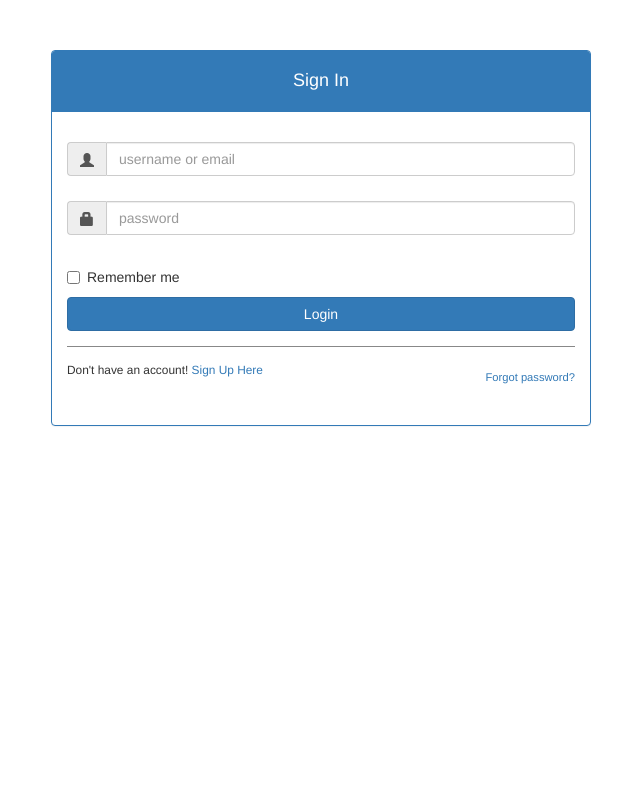
After one commit to Nitesh-Mishra/trip_advisor, a PHP site: page /login.php in a window 1280 px wide. The commit adds this page. Shown: the whole page, without its empty margins (319-959 px from the left). Run offline with PHP 8.4, Linux system fonts and the light colour scheme.

Commit message:
Added the login page

```diff
--- a/index.php
+++ b/index.php
@@ -348,6 +348,9 @@ Start -->
 	</div>
 
 	<hr/>
+
+
+
 </div>
 
 <?php include("footer.php"); ?>
--- /dev/null
+++ b/login.php
@@ -0,0 +1,141 @@
+<head>
+<link href="css/bootstrap.min.css" rel="stylesheet">
+<style type="text/css">
+    	hr {
+			  -moz-border-bottom-colors: none;
+			  -moz-border-image: none;
+			  -moz-border-left-colors: none;
+			  -moz-border-right-colors: none;
+			  -moz-border-top-colors: none;
+			  border-color: #337AB7;
+			  border-style: solid none;
+			  border-width: 3px 0;
+			  margin: 18px 0;
+			}
+    </style>
+
+<script src="js/jquery-1.11.1.min.js"></script>
+<script src="js/bootstrap.min.js"></script>
+</head>
+
+<body>
+	<div class="container">
+        <div id="loginbox" style="margin-top:50px;" class="mainbox col-md-6 col-md-offset-3 col-sm-8 col-sm-offset-2">
+            <div class="panel panel-primary" >
+                    <div class="panel-heading">
+                        <div class="panel-title"><center><h4>Sign In</h4></center></div>
+
+                    </div>
+
+                    <div style="padding-top:30px" class="panel-body" >
+
+                        <div style="display:none" id="login-alert" class="alert alert-danger col-sm-12"></div>
+
+                        <form id="loginform" class="form-horizontal" role="form">
+
+                            <div style="margin-bottom: 25px" class="input-group">
+                                        <span class="input-group-addon"><i class="glyphicon glyphicon-user"></i></span>
+                                        <input id="login-username" type="text" class="form-control" name="username" value="" placeholder="username or email">
+                            </div>
+
+                            <div style="margin-bottom: 25px" class="input-group">
+                                        <span class="input-group-addon"><i class="glyphicon glyphicon-lock"></i></span>
+                                        <input id="login-password" type="password" class="form-control" name="password" placeholder="password">
+                            </div>
+
+
+
+                            <div class="input-group">
+                                      <div class="checkbox">
+                                        <label>
+                                          <input id="login-remember" type="checkbox" name="remember" value="1"> Remember me
+                                        </label>
+                                      </div>
+                            </div>
+
+
+                                <div style="margin-top:10px" class="form-group">
+                                    <!-- Button -->
+
+                                    <div class="col-sm-12 controls">
+                                      <a id="btn-login" href="#" class="btn btn-large btn-block btn-primary">Login  </a>
+                            		</div>
+                                </div>
+
+
+                                <div class="form-group">
+                                    <div class="col-md-12 control">
+                                        <div style="border-top: 1px solid#888; padding-top:15px; font-size:85%" >
+                                            Don't have an account!
+                                        <a href="#" onClick="$('#loginbox').hide(); $('#signupbox').show()">
+                                            Sign Up Here
+                                        </a>
+                                        </div>
+                                        <div style="float:right; font-size: 80%; position: relative; top:-10px"><a href="#">Forgot password?</a></div>
+                                    </div>
+                                </div>
+                            </form>
+
+
+
+                        </div>
+                    </div>
+        </div>
+        <div id="signupbox" style="display:none; margin-top:50px" class="mainbox col-md-6 col-md-offset-3 col-sm-8 col-sm-offset-2">
+                    <div class="panel panel-primary">
+                        <div class="panel-heading">
+                            <div class="panel-title">
+                            	<center><h4>Sign Up</h4></center>
+
+                            </div>
+
+                        </div>
+                        <div class="panel-body" >
+                            <form id="signupform" class="form-horizontal" role="form">
+
+                                <div id="signupalert" style="display:none" class="alert alert-danger">
+                                    <p>Error:</p>
+                                    <span></span>
+                                </div>
+
+
+
+                                <div class="form-group">
+                                    <label for="email" class="col-md-3 control-label">Email</label>
+                                    <div class="col-md-9">
+                                        <input type="text" class="form-control" name="email" placeholder="Email Address">
+                                    </div>
+                                </div>
+
+                                <div class="form-group">
+                                    <label for="password" class="col-md-3 control-label">Password</label>
+                                    <div class="col-md-9">
+                                        <input type="password" class="form-control" name="passwd" placeholder="Password">
+                                    </div>
+                                </div>
+                                <div class="form-group">
+                                    <label for="password" class="col-md-3 control-label">Re type Password</label>
+                                    <div class="col-md-9">
+                                        <input type="password" class="form-control" name="rtpasswd" placeholder="Password">
+                                    </div>
+                                </div>
+
+                                <div class="form-group">
+                                    <!-- Button -->
+                                    <div class="col-md-offset-3 col-md-9">
+                                        <button id="btn-signup" type="button" class="btn btn-large btn-primary"><i class="icon-hand-right"></i> &nbsp Sign Up</button>
+                                        <button class="btn btn-large btn-primary" id="signinbutton" type="button"  onclick="$('#signupbox').hide(); $('#loginbox').show()">Sign In</button>
+                                    </div>
+                                </div>
+
+                            </form>
+                         </div>
+                    </div>
+
+
+
+
+         </div>
+    </div>
+
+</body>
--- a/nav.php
+++ b/nav.php
@@ -16,7 +16,7 @@
 
     <ul class="nav navbar-nav navbar-right">
       <li><a href="#">Join</a></li>
-      <li><a href="#">Login</a></li>
+      <li><a href="login.php">Login</a></li>
       <li><a href="#"><img src="images/facebook24*24.png"></a></li>
     </ul>
   </div>
```
